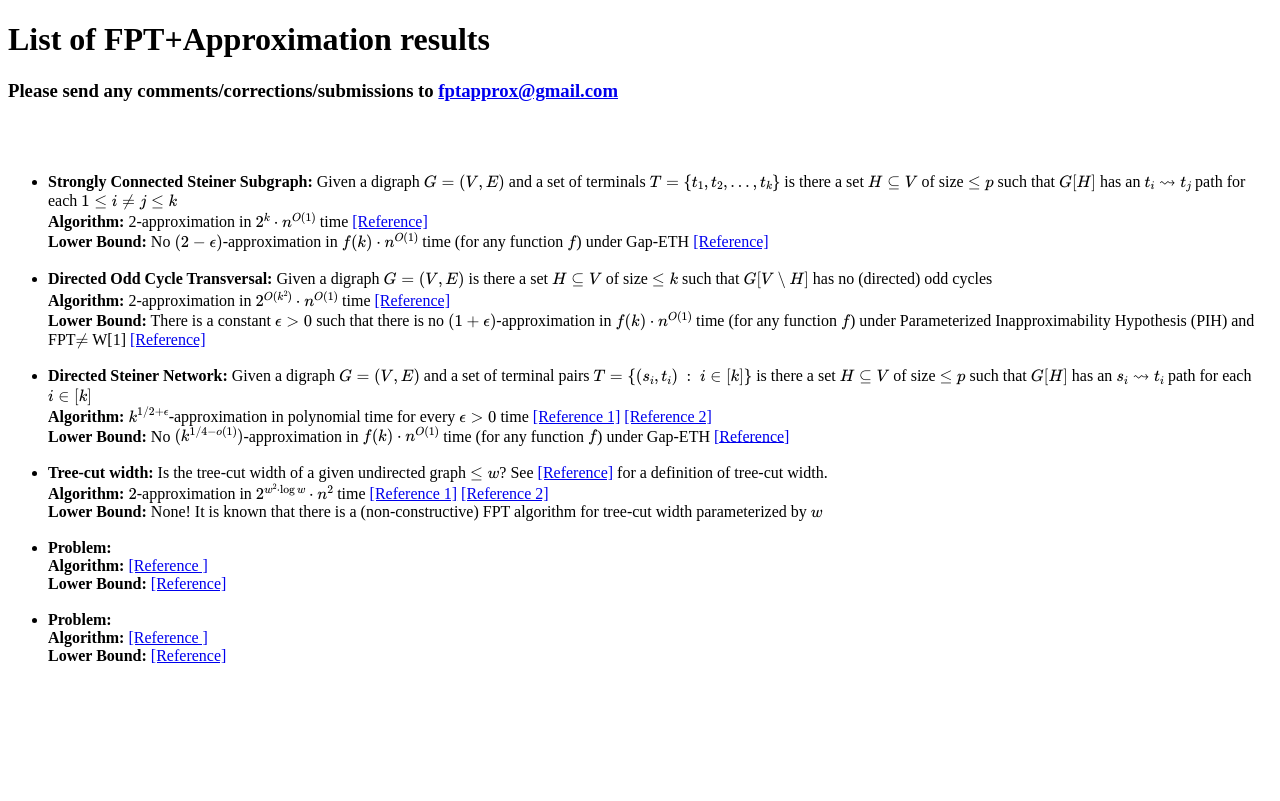
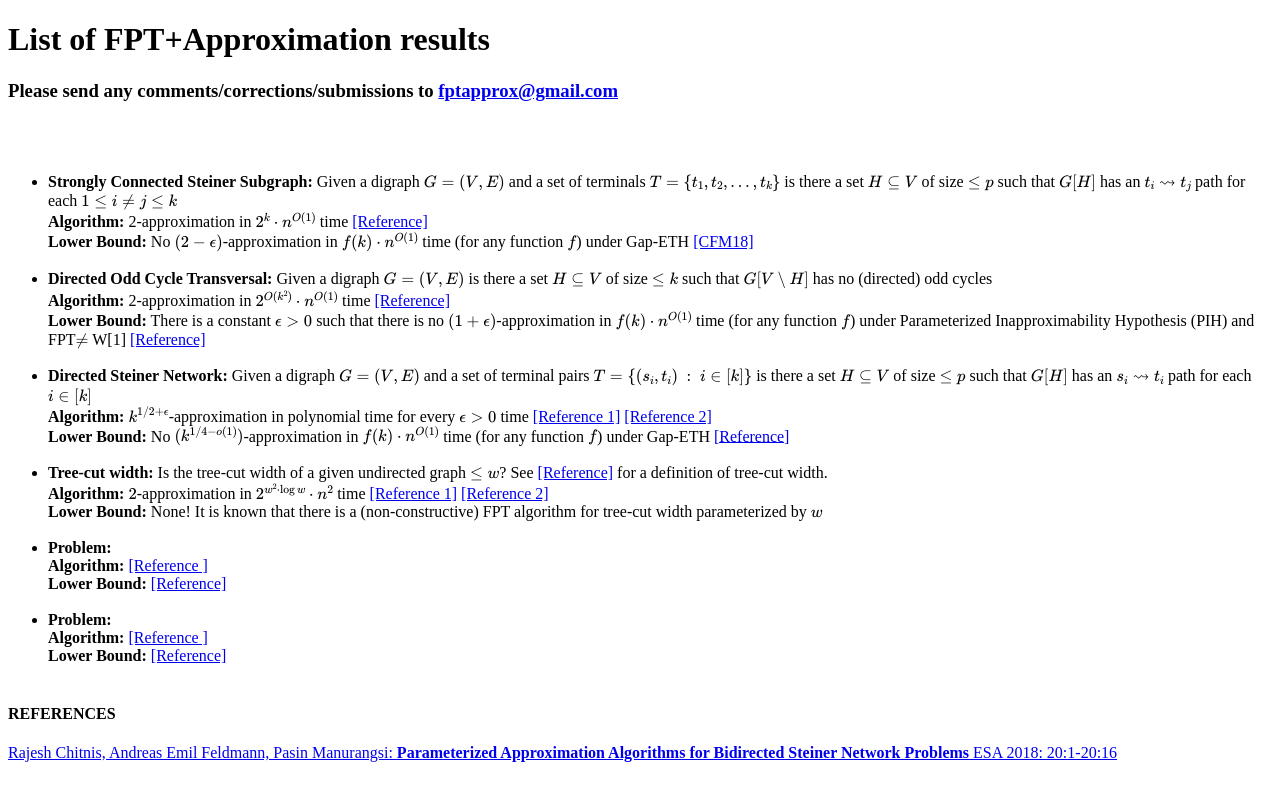
Before and after one commit to rajeshchitnis/rajeshchitnis.github.io, a Jekyll site: the page fpt-approx.html, which Jekyll copies as it is, in a window 1280 px wide. Shown: the top 801 px of the page. Built offline with Jekyll 4.4.1, drawn with Linux system fonts in a browser that asks for light colours; formulas are drawn with MathJax 3.

Commit message:
Update fpt-approx.html
a

```diff
--- a/fpt-approx.html
+++ b/fpt-approx.html
@@ -28,7 +28,7 @@
 <li>
 <b>Strongly Connected Steiner Subgraph:</b> Given a digraph \(G=(V,E)\) and a set of terminals \(T=\{t_1, t_2, \ldots, t_k\}\) is there a set \(H\subseteq V\) of size \(\leq p\) such that \(G[H]\) has an \(t_i \leadsto t_j\) path for each \(1\leq i\neq j\leq k\)<br>
 <b>Algorithm:</b>  2-approximation in \(2^{k}\cdot n^{O(1)}\) time <a href="https://link.springer.com/article/10.1007/s00453-012-9630-x">  [Reference]</a> <br>
-<b>Lower Bound:</b> No \((2-\epsilon)\)-approximation in \(f(k)\cdot n^{O(1)}\) time (for any function \(f\)) under Gap-ETH <a href="https://arxiv.org/abs/1707.06499">  [Reference]</a> <br>
+<b>Lower Bound:</b> No \((2-\epsilon)\)-approximation in \(f(k)\cdot n^{O(1)}\) time (for any function \(f\)) under Gap-ETH <a href="#cfm18">  [CFM18]</a> <br>
 </li>
 
 <br>
@@ -77,5 +77,18 @@
 </ul>
 
 
+
+
+
+<div id="subtitle">
+<h4>REFERENCES</a> </h4>
+
+
+<a name="cfm18", href="[CFM18]"> Rajesh Chitnis, Andreas Emil Feldmann, Pasin Manurangsi: <b>Parameterized Approximation Algorithms for Bidirected Steiner Network Problems</b> ESA 2018: 20:1-20:16</a>
+
+<br>
+
+</div>
+
 </body>
 </html>
```
